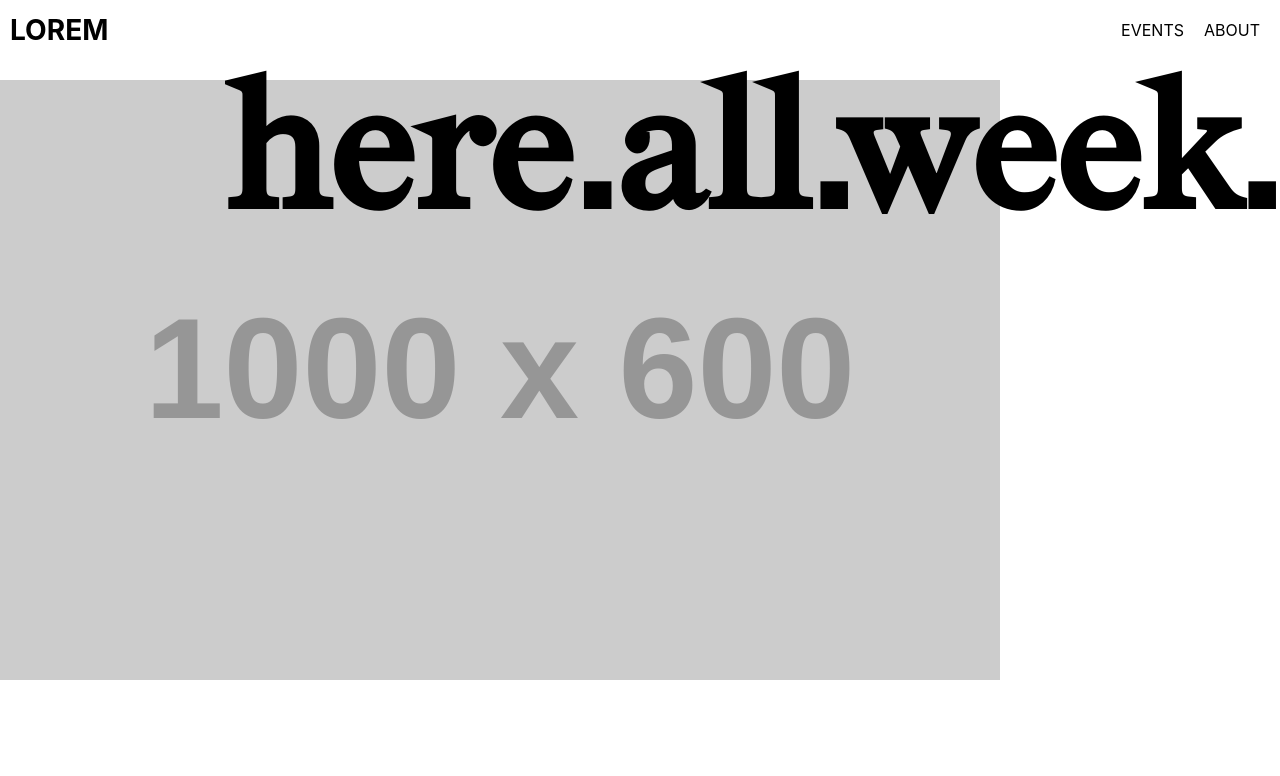
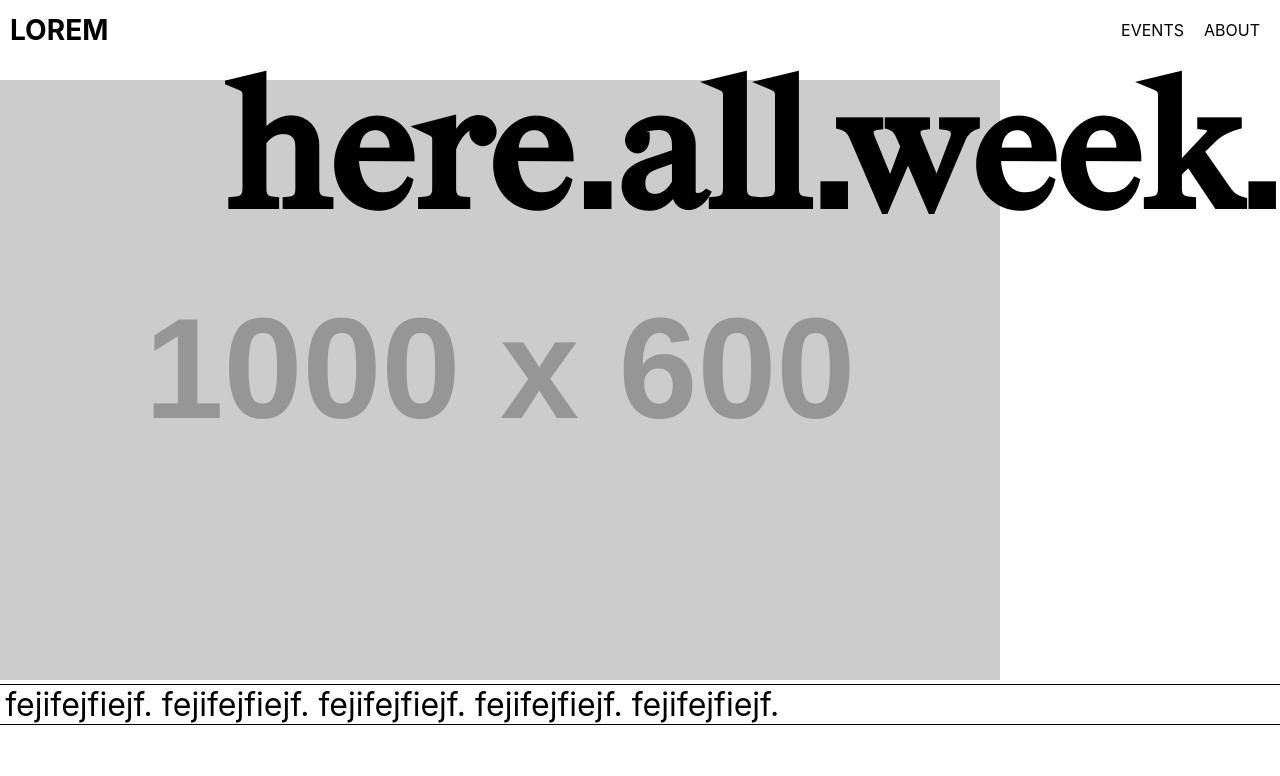
Before and after one commit to jackstasiulis/brutal-venue, a React (Create React App) app: page / in a window 1280 px wide. Shown: the top 776 px of the page. Built offline with nearby package versions, Linux system fonts and the light colour scheme.

Commit message:
build base functionality for scrolltext component

```diff
--- a/src/App.jsx
+++ b/src/App.jsx
@@ -4,6 +4,7 @@ import Events from './Components/Events/Events';
 import Footer from './Components/Footer/Footer';
 import Hero from './Components/Hero/Hero';
 import Navbar from './Components/Navbar/Navbar'
+import ScrollText from './Components/ScrollText/ScrollText';
 
 function App() {
   return (
@@ -11,6 +12,7 @@ function App() {
 
       <Navbar />
       <Hero />
+      <ScrollText />
       <Events />
       <About />
       <Footer />
--- a/src/Components/ScrollText/ScrollText.jsx
+++ b/src/Components/ScrollText/ScrollText.jsx
@@ -1,12 +1,33 @@
+import { useEffect, useRef } from 'react';
 import './ScrollText.scss'
+import { motion, useAnimation } from 'framer-motion';
 
 function ScrollText () {
+    const text = 'fejifejfiejf. fejifejfiejf. fejifejfiejf. fejifejfiejf. fejifejfiejf.'
+
+    const textRef = useRef(null);
+    const controls = useAnimation();
+
+    useEffect(() => {
+      const textWidth = textRef.current.clientWidth;
+      const containerWidth = textRef.current.parentElement.clientWidth;
+      const repetitions = Math.ceil(containerWidth / textWidth) + 1;
+
+      controls.start({
+        x: `-${repetitions * 100}%`,
+        transition: { ease: 'linear', duration: repetitions * 1, repeat: Infinity },
+      });
+    }, [controls, text]);
 
 
     return(
-        <div>
-
-        </div>
+        <div className="scroll-text">
+        <div className="scroll-text__line"></div>
+        <motion.div ref={textRef} className="scroll-text__text" animate={controls}>
+          {text}
+        </motion.div>
+        <div className="scroll-text__line"></div>
+      </div>
     )
 }
 
--- a/src/Components/ScrollText/ScrollText.scss
+++ b/src/Components/ScrollText/ScrollText.scss
@@ -1,2 +1,20 @@
 @use '../../Styles/variables' as *;
 @use '../../Styles/mixins' as *;
+
+.scroll-text {
+    position: absolute;
+    width: 100%;
+    display: flex;
+    flex-direction: column;
+    align-items: center;
+    overflow: hidden;
+    &__line{
+        width: 100%;
+        height: 1px;
+        background-color: #000;
+    }
+    &__text{
+        white-space: nowrap;
+        font-size: 2rem;
+    }
+  }
```
